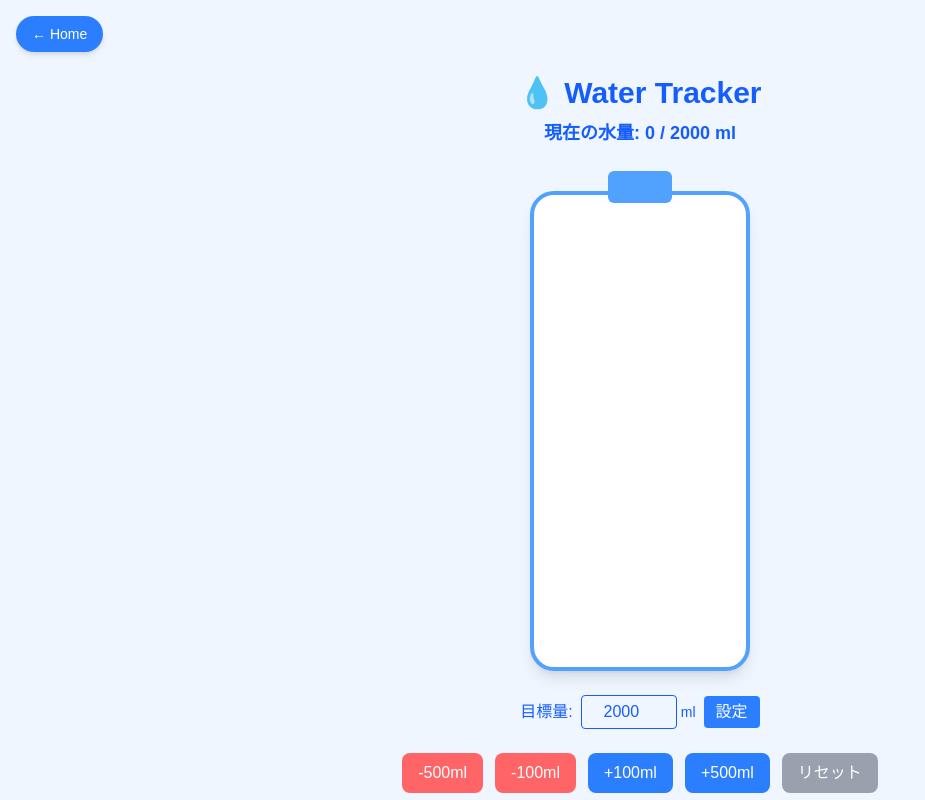
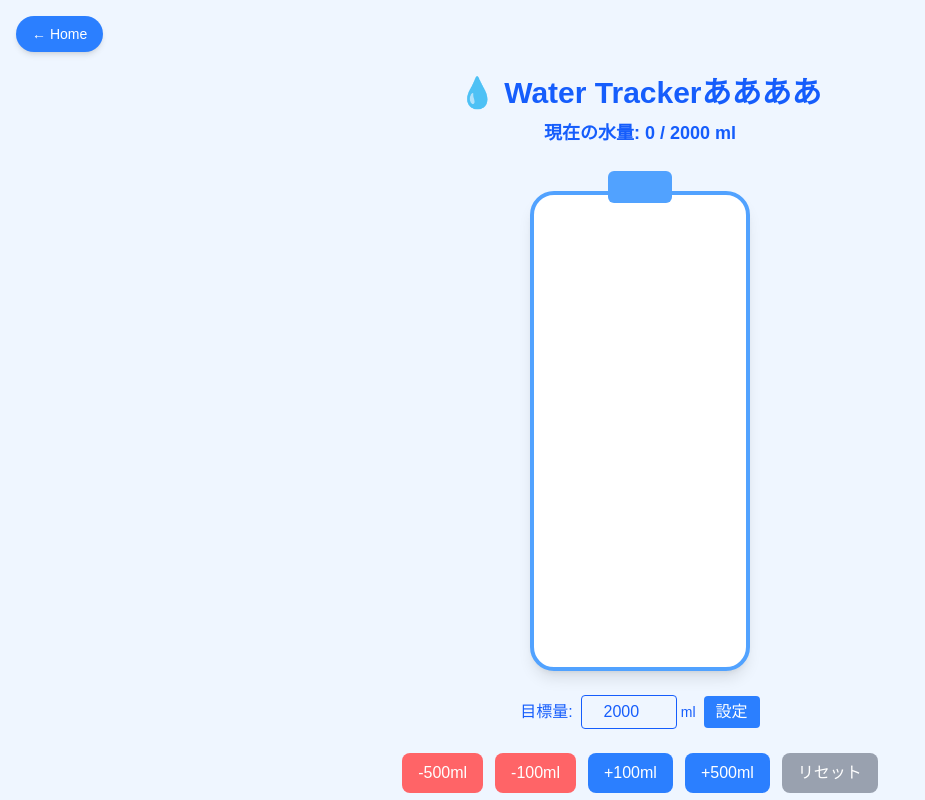
Before and after one commit to anoda-811/WaterApp, a Next.js app: page /water in a window 1280 px wide. Shown: the whole page, without its empty margins (0-925 px from the left). Built offline with nearby package versions, Linux system fonts and the light colour scheme.

Commit message:
water-23 テスト

```diff
--- a/app/water/page.tsx
+++ b/app/water/page.tsx
@@ -71,7 +71,7 @@ export default function WaterPage() {
                 {/* タイトル＋水量 */}
                 <div className="text-center space-y-2">
                     <h1 className="text-3xl font-bold text-blue-600">
-                    💧 Water Tracker
+                    💧 Water Trackerああああ
                     </h1>
                     <p className="text-lg text-blue-600 font-semibold">
                         現在の水量: {amount} / {goal} ml
```
